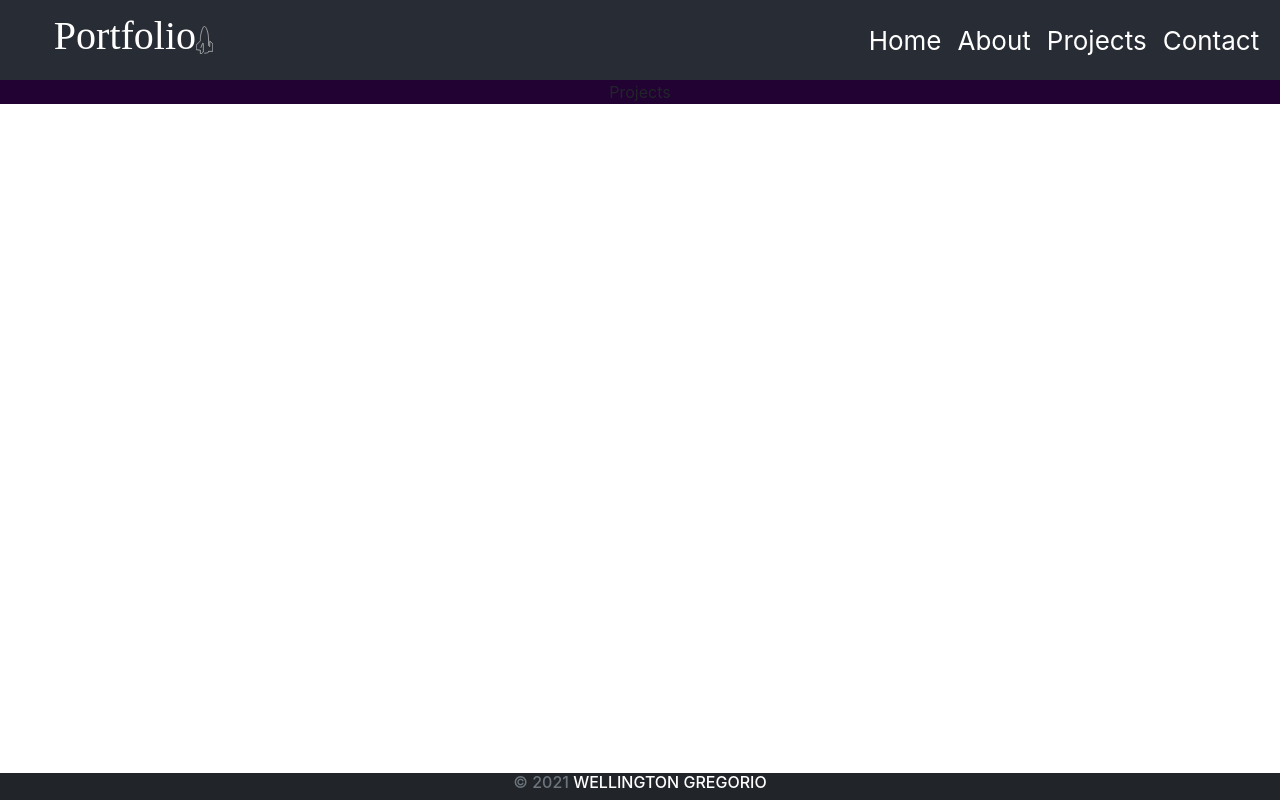
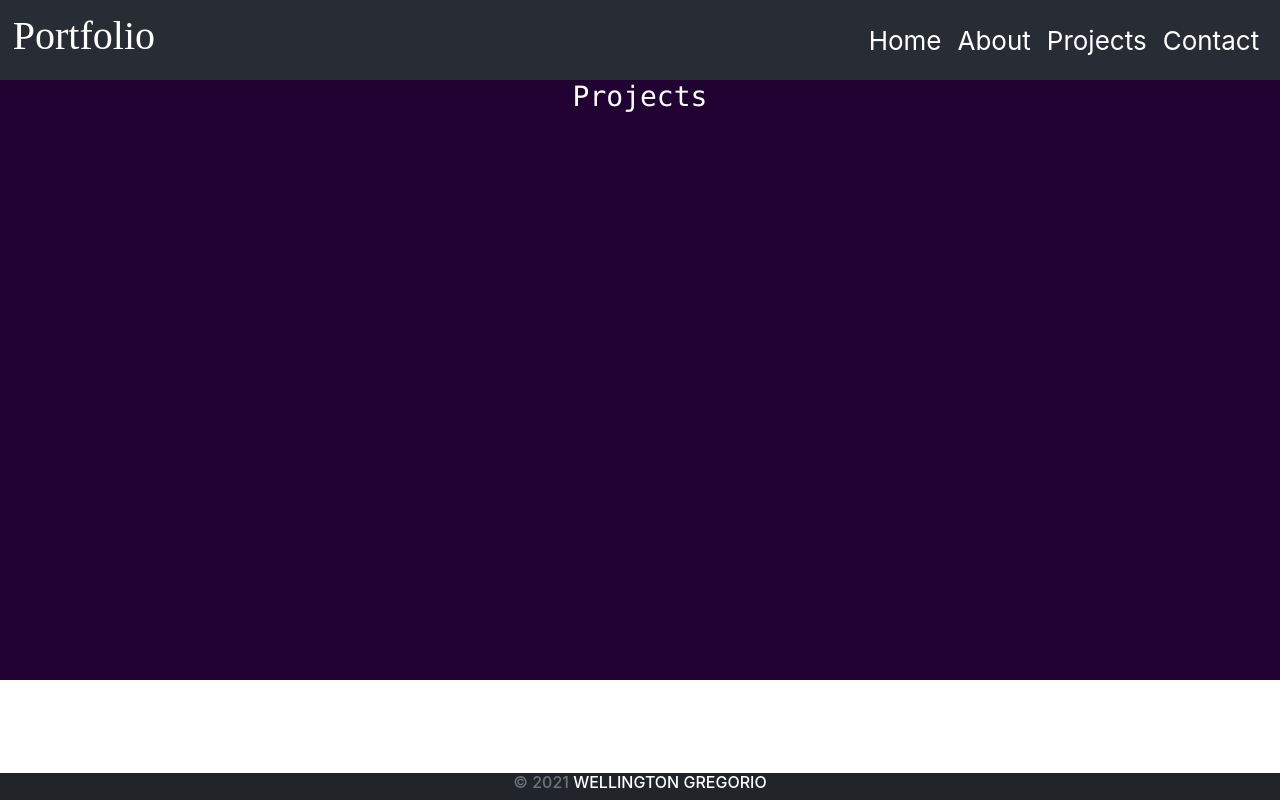
Before and after one commit to devwelljr/Portfolio, a React (Create React App) app: page /Projects in a window 1280 px wide. Built offline with nearby package versions, Linux system fonts and the light colour scheme.

Commit message:
melhorias css

```diff
--- a/src/components/Header.jsx
+++ b/src/components/Header.jsx
@@ -1,5 +1,4 @@
 import React from 'react';
-import logo from '../logo.svg';
 import { Link } from 'react-router-dom';
 
 function Header() {
@@ -7,7 +6,6 @@ function Header() {
     <header className='App-header'>
       <div id="divPortfolio">
         <h1>Portfolio</h1>
-        <img src={logo} className='App-logo' alt='logo' />
       </div>
       <nav className='navbar navbar-expand-lg navbar-light' id='navLinks'>
         <ul className='navbar-nav' id='navUl'>
--- a/src/pages/About.jsx
+++ b/src/pages/About.jsx
@@ -102,6 +102,13 @@ function About() {
             src='https://cdn.jsdelivr.net/gh/devicons/devicon/icons/mongodb/mongodb-original-wordmark.svg'
           />
         </li>
+        <li className='list-inline-item'>
+          <img
+            width='80px'
+            alt='nodeJS'
+            src="https://cdn.jsdelivr.net/gh/devicons/devicon/icons/nodejs/nodejs-original-wordmark.svg"
+          />
+        </li>
       </ul>
     </div>
   );
--- a/src/pages/Contact.jsx
+++ b/src/pages/Contact.jsx
@@ -5,7 +5,7 @@ import '../styles/Contact.css';
 function Contact() {
   const [state, handleSubmit] = useForm('xwkazlnv');
   if (state.succeeded) {
-    return <p>Thanks for contact!</p>;
+    return <h1 className='fs-3 font-monospace text-white'>Thanks for contact!</h1>;
   }
 
   return (
@@ -23,17 +23,20 @@ function Contact() {
             src='https://image.flaticon.com/icons/png/512/25/25231.png'
             alt='Logo do GitHub'
             width='50px'
+            className="redesLinks"
           />
         </a>
         <a
           target='_blank'
           rel='noopener noreferrer'
           href='https://www.linkedin.com/in/wellington-gregorio-jr/'
+          className="redesLinks"
         >
           <img
             src='https://cdn.icon-icons.com/icons2/2699/PNG/512/linkedin_logo_icon_170234.png'
             alt='Logo do Linkdin'
             width='50px'
+            className="redesLinks"
           />
         </a>
       </div>
--- a/src/pages/Projects.jsx
+++ b/src/pages/Projects.jsx
@@ -1,9 +1,12 @@
 import React from 'react';
+import "../styles/Projects.css";
 
 class Projects extends React.Component {
   render() {
     return (
-      <div>Projects</div>
+      <div id="divProjects">
+        <h1 className="fs-3 font-monospace text-white">Projects</h1>
+      </div>
     );
   };
 }
--- a/src/styles/About.css
+++ b/src/styles/About.css
@@ -12,7 +12,7 @@ hr {
   display: flex;
   flex-flow: row;
   justify-content: space-around;
-  min-height: 500px;
+  min-height: 600px;
   animation: opening .5s forwards linear;
   transform: translateY(-20px);
   opacity: 0;
--- a/src/styles/App.css
+++ b/src/styles/App.css
@@ -1,10 +1,11 @@
 body {
-  height:100%;
+  min-height:600px;
 }
 
 .App {
   text-align: center;
   background-color: rgb(034, 002, 051);
+  min-height: 100%;
 }
 
 .App-logo {
--- a/src/styles/Contact.css
+++ b/src/styles/Contact.css
@@ -1,11 +1,21 @@
 .text {
   color: #F34400;
+  text-decoration: none;
+}
+
+.redesLinks {
+  margin: 1%;
+}
+
+.redesLinks:hover {
+  animation: shake 0.8s cubic-bezier(.36,.07,.19,.97) both;
+  transform: translate3d(0, 0, 0);
 }
 
 #divContact {
   display: flex;
   /* align-items: center; */
-  min-height: 500px;
+  min-height: 600px;
 }
 
 #formEmail {
@@ -13,6 +23,7 @@
   justify-content: center;
   background-color: #F34400;
   width: 50%;
+  animation: opening .5s forwards linear;
 }
 
 #message {
@@ -35,4 +46,33 @@
 #redes {
   align-self: center;
   width: 50%;
+  animation: opening .5s forwards linear;
 }
+
+@keyframes opening {
+  to {
+    transform: translateY(0px);
+    opacity: 1;
+  }
+  from {
+    transform: translateY(40px);
+  }
+}
+
+@keyframes shake {
+  10%, 90% {
+    transform: translate3d(-1px, 0, 0);
+  }
+
+  20%, 80% {
+    transform: translate3d(2px, 0, 0);
+  }
+
+  30%, 50%, 70% {
+    transform: translate3d(-4px, 0, 0);
+  }
+
+  40%, 60% {
+    transform: translate3d(4px, 0, 0);
+  }
+}
--- a/src/styles/Home.css
+++ b/src/styles/Home.css
@@ -10,7 +10,7 @@
 #divHome {
   display: flex;
   flex-flow: row;
-  min-height: 500px;
+  min-height: 600px;
 }
 
 #textosHome {
--- /dev/null
+++ b/src/styles/Projects.css
@@ -0,0 +1,3 @@
+#divProjects {
+  min-height: 600px;
+}
```
Also changed, not shown: src/logo.svg (deleted).
